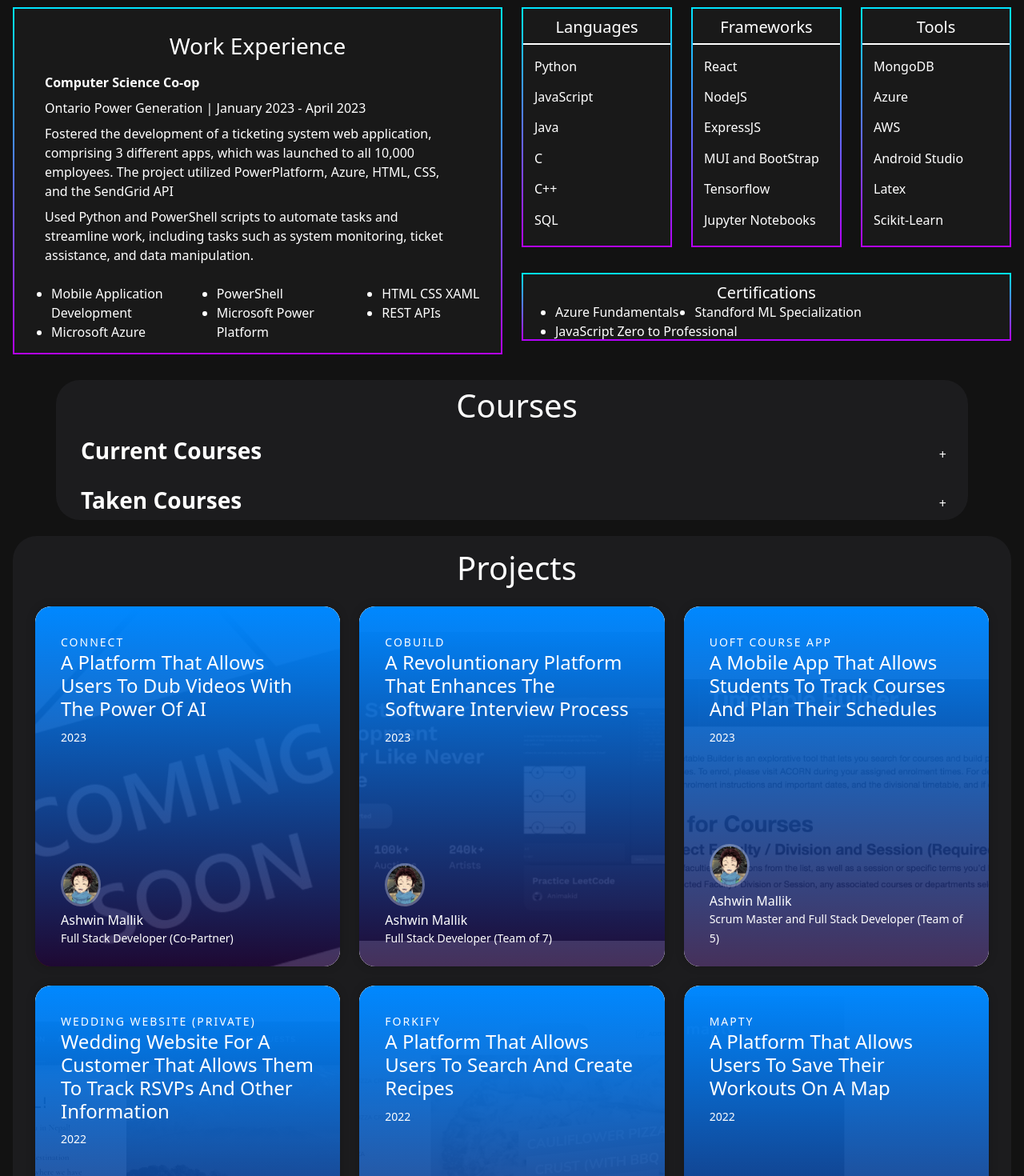
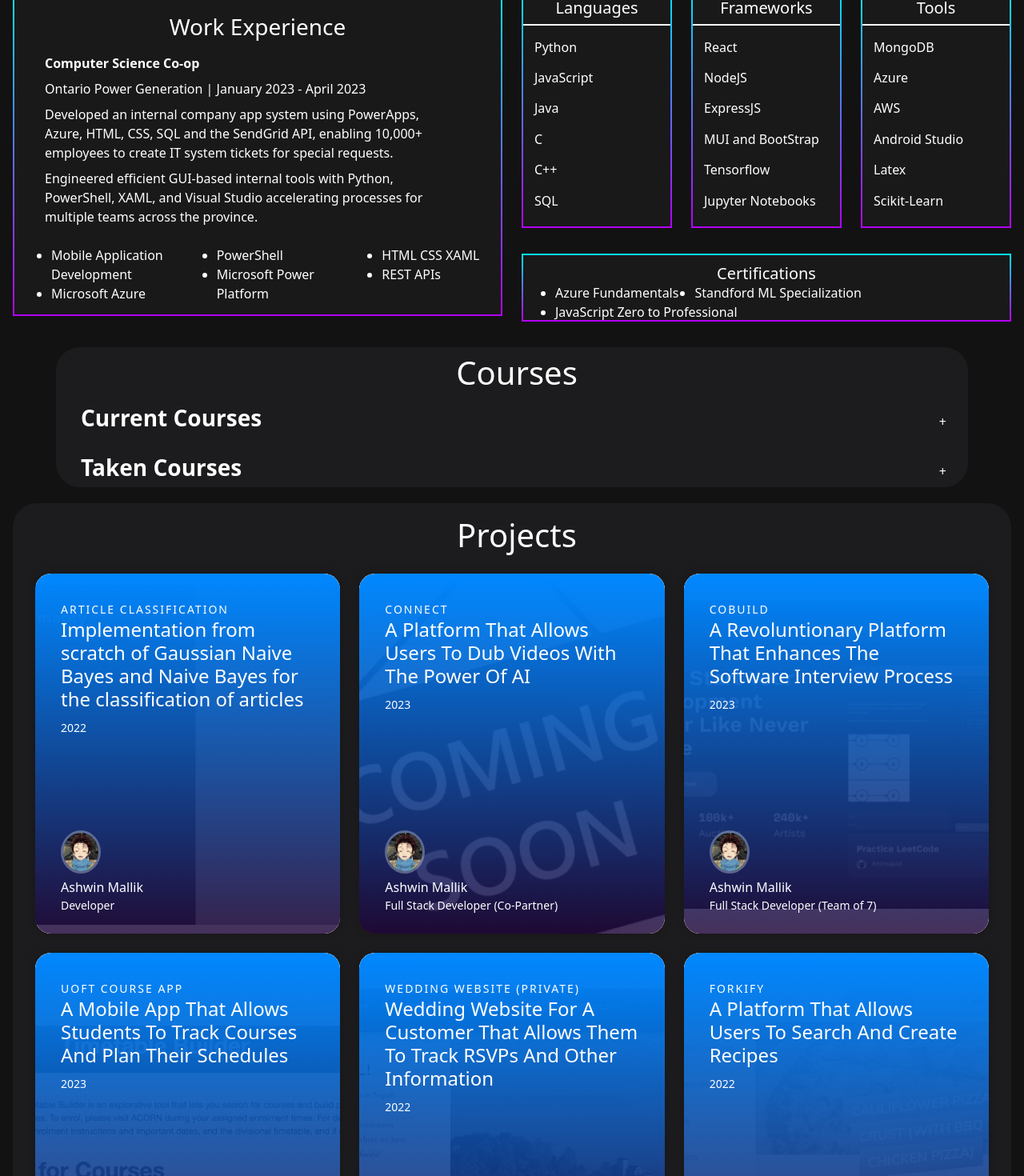
Before and after one commit to AshwinM1523/AshwinsWeb, a React (Create React App) app: page / in a window 1280 px wide. Shown: the part 1317-2787 px from the top of the page at 80% size. Built offline with nearby package versions, Linux system fonts and the light colour scheme.

Commit message:
new semester update

```diff
--- a/src/components/Accordion.js
+++ b/src/components/Accordion.js
@@ -4,22 +4,25 @@ const dataCollection = [
   {
     question: "Current Courses",
     answer: [
-      "CSCC11H3: Introduction to Machine Learning and Data Mining",
-      "CSCC43H3: Introduction to Databases",
-      "CSCC37H3: Introduction to Numerical Algorithms for Computational Mathematics",
-      "STAB57H3: An Introduction to Statistics",
-      "ACTB40H3: Fundamentals of Investment and Credit",
+      "CSCC73H3: Algorithm Design and Analysis",
+      "CSCC24H3: Principles of Programming Languages",
+      "CSCD84H3: Artificial Intelligence",
+      "STAC67H3: Regression Analysis",
+      "CSCB58H3: Computer Organization",
+      "MATB42H3: Techniques of the Calculus of Several Variables II",
     ],
   },
   {
     question: "Taken Courses",
     answer: [
+      "CSCC11H3: Introduction to Machine Learning and Data Mining",
+      "CSCC43H3: Introduction to Databases",
+      "STAB57H3: An Introduction to Statistics",
       "CSCC01H3: Introduction to Software Engineering",
       "CSCB63H3: Design and Analysis of Data Structures",
       "CSCB07H3: Software Design",
       "CSCB09H3: Software Tools and Systems Programming",
       "CSCB36H3: Introduction to the Theory of Computation",
-      "MATB41H3: Techniques of the Calculus of Several Variables I",
       "STAB52H3: An Introduction to Probability",
       "MATB24H3: Linear Algebra II",
     ],
--- a/src/pages/About.js
+++ b/src/pages/About.js
@@ -94,10 +94,9 @@ export const About = () => {
                 football club Barcelona, and I love playing sports like soccer,
                 basketball, and badminton. Additionally, I have a penchant for
                 gaming, particularly enjoying titles such as Pokemon, Tetris,
-                and strategy-based team games. My interests extend to travel and
-                language acquisition; at present, I'm in the process of learning
-                Nepali. Moreover, I am an active volunteer within my community,
-                currently dedicating my time to the town of Ajax.
+                and strategy-based team games. Moreover, I am an active
+                volunteer within my community, currently dedicating my time to
+                the town of Ajax.
               </Card.Text>
             </Card.Body>
           </div>
@@ -128,15 +127,14 @@ export const About = () => {
                     Ontario Power Generation | January 2023 - April 2023
                   </div>
                   <div style={{ marginTop: "0.5rem" }}>
-                    Fostered the development of a ticketing system web
-                    application, comprising 3 different apps, which was launched
-                    to all 10,000 employees. The project utilized PowerPlatform,
-                    Azure, HTML, CSS, and the SendGrid API
+                    Developed an internal company app system using PowerApps,
+                    Azure, HTML, CSS, SQL and the SendGrid API, enabling 10,000+
+                    employees to create IT system tickets for special requests.
                   </div>
                   <div style={{ marginTop: "0.5rem" }}>
-                    Used Python and PowerShell scripts to automate tasks and
-                    streamline work, including tasks such as system monitoring,
-                    ticket assistance, and data manipulation.
+                    Engineered efficient GUI-based internal tools with Python,
+                    PowerShell, XAML, and Visual Studio accelerating processes
+                    for multiple teams across the province.
                   </div>
                 </div>
                 <div style={{ paddingLeft: "1rem", marginTop: "1.5rem" }}>
--- a/src/pages/Project.js
+++ b/src/pages/Project.js
@@ -30,6 +30,20 @@ export const Project = () => {
       >
         Projects
       </h1>
+      <ProjectCard
+        title={"Article Classification"}
+        imgUrl={Mapty}
+        description={
+          "Implementation from scratch of Gaussian Naive Bayes and Naive Bayes for the classification of articles"
+        }
+        year={2022}
+        avatar={avatarImg}
+        name={"Ashwin Mallik"}
+        role={"Developer"}
+        projectLink={
+          "https://github.com/AshwinM1523/BBC-Article-Classification"
+        }
+      />
       <ProjectCard
         title={"Connect"}
         imgUrl={Connect}
@@ -93,20 +107,6 @@ export const Project = () => {
           "https://github.com/AshwinM1523/forkify-course-project-ashwin"
         }
       />
-      <ProjectCard
-        title={"Mapty"}
-        imgUrl={Mapty}
-        description={
-          "A Platform That Allows Users To Save Their Workouts On A Map"
-        }
-        year={2022}
-        avatar={avatarImg}
-        name={"Ashwin Mallik"}
-        role={"Developer"}
-        projectLink={
-          "https://github.com/AshwinM1523/workout-map-course-project"
-        }
-      />
     </div>
   );
 };
```
